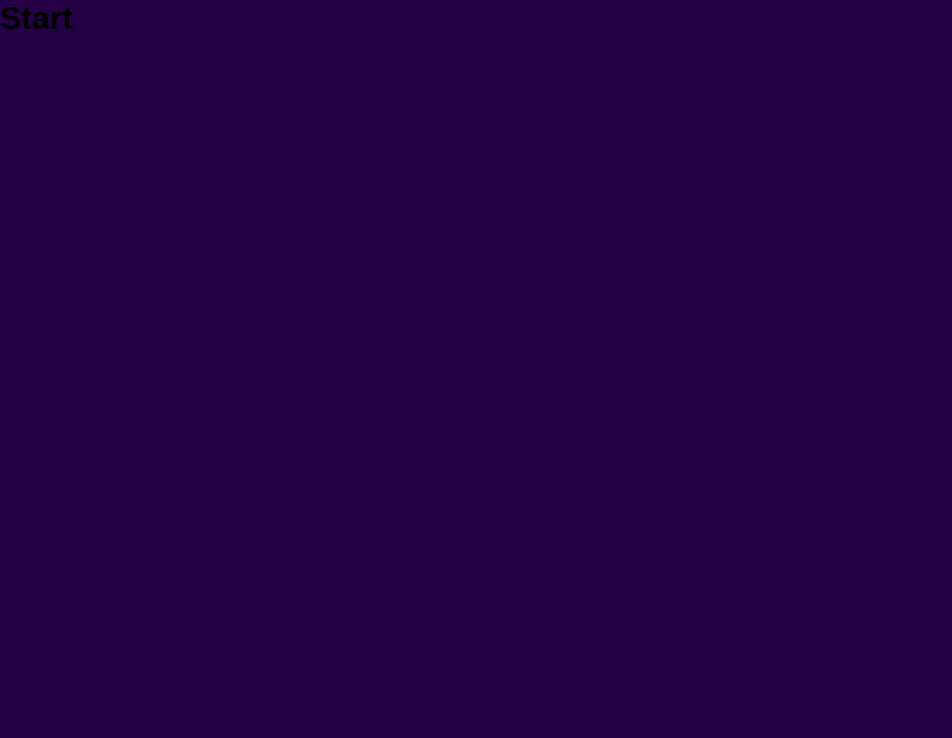
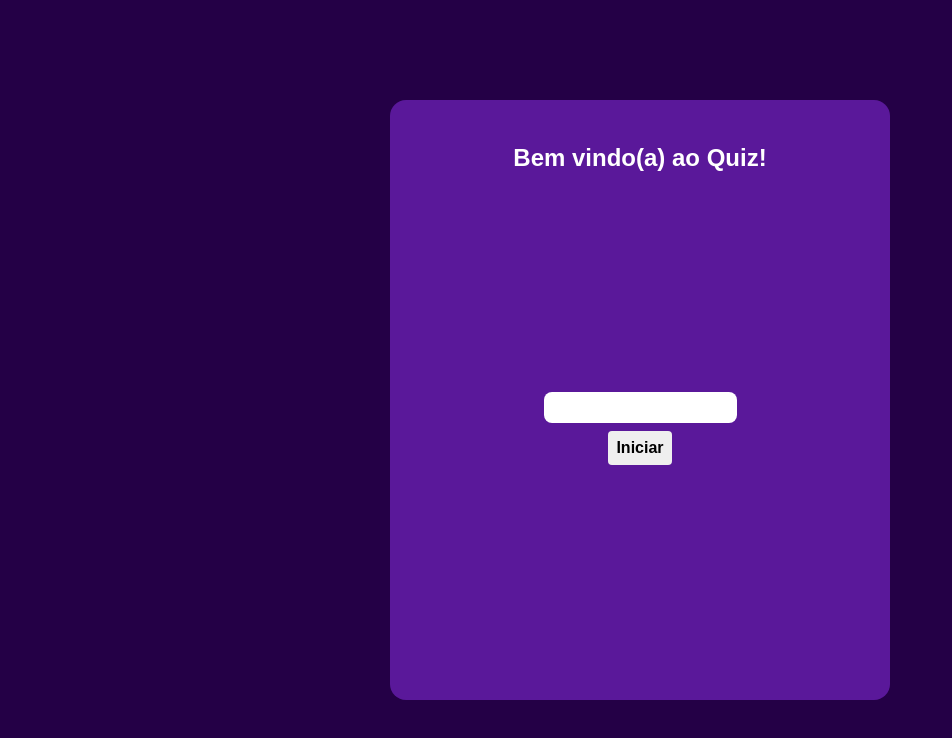
Before and after one commit to VetVictor33/quiz-frontend, a React app: page / in a window 1280 px wide. Shown: the top 738 px of the page, without its empty margins (0-952 px from the left). Built offline with nearby package versions, Linux system fonts and the light colour scheme; the HTML template or start-up script is replaced by a standard one.

Commit message:
feat: add start appearance

```diff
--- /dev/null
+++ b/src/components/Button/index.ts
@@ -0,0 +1,14 @@
+import styled from "styled-components";
+
+export const Button = styled.button<{ $padding?: string, $color?: string }>`
+  text-align: center;
+  border: unset;
+  cursor: pointer;
+
+  border-radius: 4px;
+
+  padding: ${(props) => props.$padding ?? '4px'};
+
+  color: ${(props) => props.$color ?? '#FFF'};
+  font-weight: bold;
+`
--- /dev/null
+++ b/src/components/Input/index.ts
@@ -0,0 +1,9 @@
+import styled from "styled-components";
+
+export const Input = styled.input`
+  border: unset;
+
+  background-color: '#FFF';
+  border-radius: 8px;
+  padding: 8px;
+`
--- /dev/null
+++ b/src/components/Quiz/index.ts
@@ -0,0 +1,19 @@
+import styled from "styled-components";
+
+export const QuizBox = styled.div`
+  position: absolute;
+  top: 50%;
+  left: 50%;
+  transform: translate(-50%, -50%);
+
+  display: flex;
+  flex-direction: column;
+  width: 500px;
+  height: 600px;
+
+  border-radius: 16px;
+  padding: 16px;
+
+  background-color: ${({ theme }) => theme.colors.secondary};
+  color: ${({ theme }) => theme.textColor.secondary};
+`
--- /dev/null
+++ b/src/components/index.ts
@@ -0,0 +1,3 @@
+export { Button } from './Button'
+export { Input } from './Input'
+export { QuizBox } from './Quiz'
--- a/src/pages/Start/index.tsx
+++ b/src/pages/Start/index.tsx
@@ -1,5 +1,16 @@
+import { Button, Input, QuizBox } from "@components/index";
+import { GreetingsWrapper, MainTitle } from "./styles";
+
 export function Start() {
   return (
-    <h1>Start</h1>
+    <QuizBox>
+      <MainTitle>{'Bem vindo(a) ao Quiz!'}</MainTitle>
+      <GreetingsWrapper>
+        <Input />
+        <Button $color="#000" $padding="8px">
+          Iniciar
+        </Button>
+      </GreetingsWrapper>
+    </QuizBox>
   )
 }
--- /dev/null
+++ b/src/pages/Start/styles.ts
@@ -0,0 +1,22 @@
+import styled from "styled-components";
+
+export const MainTitle = styled.h1`
+  font-size: 24px;
+  color: ${({ theme }) => theme.textColor.secondary};
+  text-align: center;
+  margin-top: 28px;
+`
+
+export const GreetingsWrapper = styled.div`
+  display: flex;
+  flex-direction: column;
+  margin: auto;
+
+  gap: 8px;
+
+  button{
+    font-size: 16px;
+    margin: 0 auto;
+  }
+
+`
--- a/src/styles/global.ts
+++ b/src/styles/global.ts
@@ -9,6 +9,7 @@ const GlobalStyle = createGlobalStyle`
   }
 
   #root{
+    position: relative;
     width:100%;
     height: 100%;
   }
--- a/src/styles/themes/default.ts
+++ b/src/styles/themes/default.ts
@@ -3,6 +3,10 @@ export const defaultTheme = {
     primary: '#240046',
     secondary: '#5a189a'
   },
+  textColor: {
+    primary: '#000',
+    secondary: '#FFF'
+  },
   fontFamily: {
     main: 'sans-serif'
   }
```
